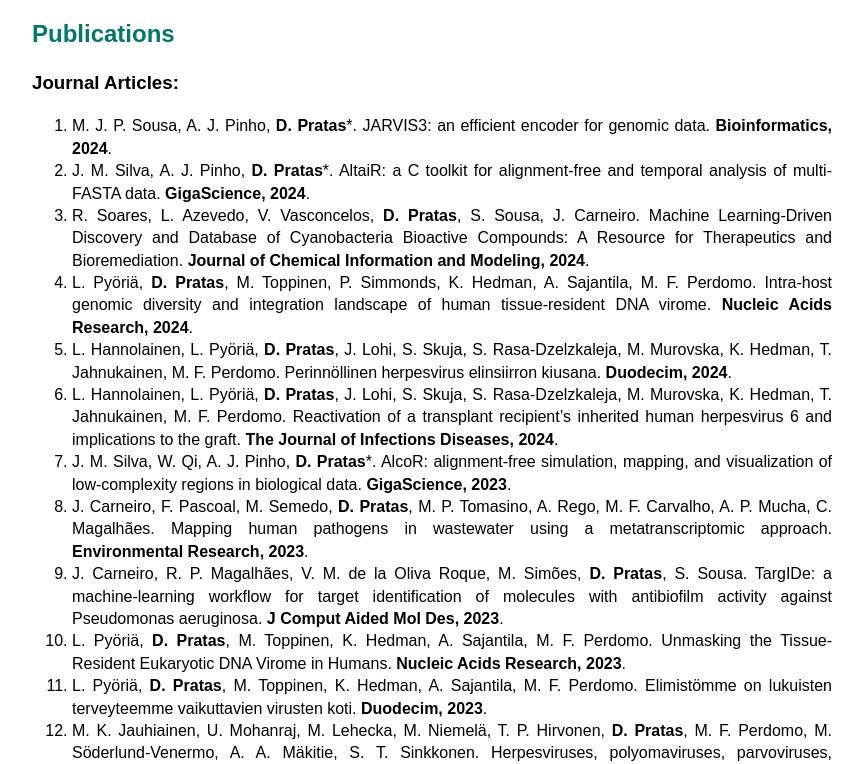
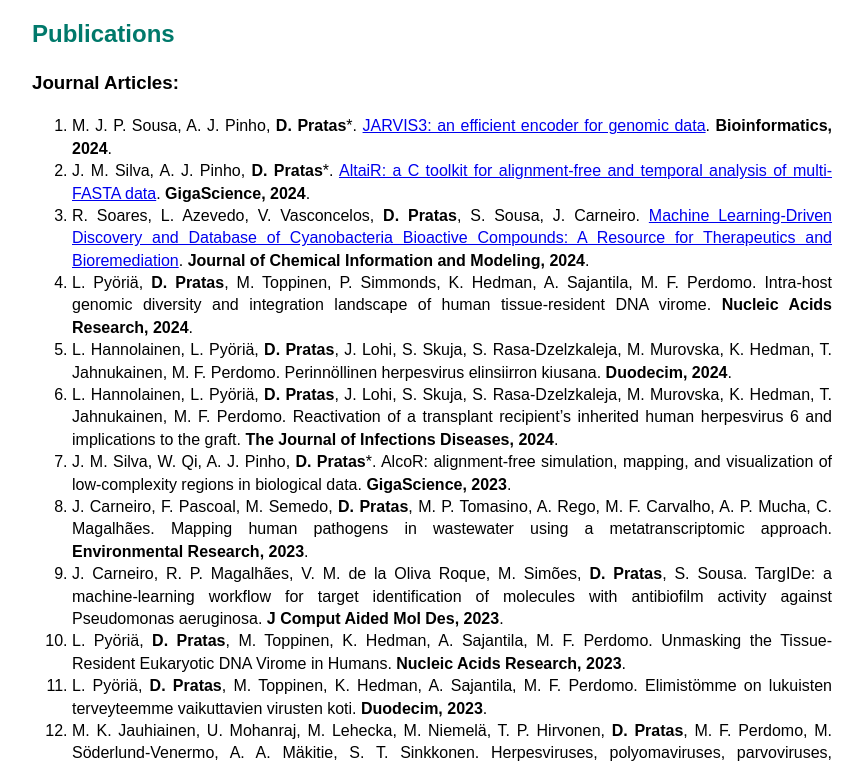
Before and after one commit to pratas/pratas.github.io, a plain HTML site: page index.html in a window 1280 px wide. Shown: the part 1612-2376 px from the top of the page, without its empty margins (208-1071 px from the left). Drawn offline with Linux system fonts and the light colour scheme.

Commit message:
Update index.html

```diff
--- a/index.html
+++ b/index.html
@@ -131,9 +131,9 @@
       <h2>Publications</h2>
       <h3>Journal Articles:</h3>
         <ol>
-          <li>M. J. P. Sousa, A. J. Pinho, <strong>D. Pratas</strong>*. JARVIS3: an efficient encoder for genomic data. <strong>Bioinformatics, 2024</strong>.</li>
-          <li>J. M. Silva, A. J. Pinho, <strong>D. Pratas</strong>*. AltaiR: a C toolkit for alignment-free and temporal analysis of multi-FASTA data. <strong>GigaScience, 2024</strong>.</li>
-          <li>R. Soares, L. Azevedo, V. Vasconcelos, <strong>D. Pratas</strong>, S. Sousa, J. Carneiro. Machine Learning-Driven Discovery and Database of Cyanobacteria Bioactive Compounds: A Resource for Therapeutics and Bioremediation. <strong>Journal of Chemical Information and Modeling, 2024</strong>.</li>
+          <li>M. J. P. Sousa, A. J. Pinho, <strong>D. Pratas</strong>*. <a href="https://doi.org/10.1093/bioinformatics/btae725">JARVIS3: an efficient encoder for genomic data</a>. <strong>Bioinformatics, 2024</strong>.</li>
+          <li>J. M. Silva, A. J. Pinho, <strong>D. Pratas</strong>*. <a href="https://doi.org/10.1093/gigascience/giae086">AltaiR: a C toolkit for alignment-free and temporal analysis of multi-FASTA data</a>. <strong>GigaScience, 2024</strong>.</li>
+          <li>R. Soares, L. Azevedo, V. Vasconcelos, <strong>D. Pratas</strong>, S. Sousa, J. Carneiro. <a href="https://doi.org/10.1021/acs.jcim.4c00995">Machine Learning-Driven Discovery and Database of Cyanobacteria Bioactive Compounds: A Resource for Therapeutics and Bioremediation</a>. <strong>Journal of Chemical Information and Modeling, 2024</strong>.</li>
           <li>L. Pyöriä, <strong>D. Pratas</strong>, M. Toppinen, P. Simmonds, K. Hedman, A. Sajantila, M. F. Perdomo. Intra-host genomic diversity and integration landscape of human tissue-resident DNA virome. <strong>Nucleic Acids Research, 2024</strong>.</li>
           <li>L. Hannolainen, L. Pyöriä, <strong>D. Pratas</strong>, J. Lohi, S. Skuja, S. Rasa-Dzelzkaleja, M. Murovska, K. Hedman, T. Jahnukainen, M. F. Perdomo. Perinnöllinen herpesvirus elinsiirron kiusana. <strong>Duodecim, 2024</strong>.</li>
           <li>L. Hannolainen, L. Pyöriä, <strong>D. Pratas</strong>, J. Lohi, S. Skuja, S. Rasa-Dzelzkaleja, M. Murovska, K. Hedman, T. Jahnukainen, M. F. Perdomo. Reactivation of a transplant recipient’s inherited human herpesvirus 6 and implications to the graft. <strong>The Journal of Infections Diseases, 2024</strong>.</li>
@@ -248,13 +248,13 @@
 
         <h3>Book Chapters</h3>
         <ol>
-          <li>A. J. Pinho, <strong>D. Pratas</strong>, S. P. Garcia. Compressing resequencing data with GReEn. In: Deep Sequencing Data Analysis, ed. Noam Shomron, Humana Press (Methods in Molecular Biology, Vol. 1038), pp. 27–37, July <strong>2013</strong>.</li>
+          <li>A. J. Pinho, <strong>D. Pratas</strong>, S. P. Garcia. <a href="https://doi.org/10.1007/978-1-62703-514-9_2">Compressing resequencing data with GReEn</a>. In: Deep Sequencing Data Analysis, ed. Noam Shomron, Humana Press (Methods in Molecular Biology, Vol. 1038), pp. 27–37, July <strong>2013</strong>.</li>
         </ol>
 
         <h3>Other</h3>
         <ol>
-          <li>M. J. P. Sousa, M. Toppinen, L. Pyöriä, K. Hedman, A. Sajantila, M. F. Perdomo, <strong>D. Pratas*</strong>. Comparative evaluation of computational methods for reconstruction of human viral genomes. bioRxiv, <strong>2025</strong>.</li>
-          <li><strong>D. Pratas*</strong>, A. J. Pinho, R. M. Silva, J. M. O. S. Rodrigues, M. Hosseini, T. Caetano, P. J. S. G. Ferreira. FALCON-meta: A method to infer metagenomic composition of ancient DNA. bioRxiv, <strong>2018</strong>.</li>
+          <li>M. J. P. Sousa, M. Toppinen, L. Pyöriä, K. Hedman, A. Sajantila, M. F. Perdomo, <strong>D. Pratas*</strong>. <a href="https://doi.org/10.1101/2025.01.17.633368">Comparative evaluation of computational methods for reconstruction of human viral genomes</a>. bioRxiv, <strong>2025</strong>.</li>
+          <li><strong>D. Pratas*</strong>, A. J. Pinho, R. M. Silva, J. M. O. S. Rodrigues, M. Hosseini, T. Caetano, P. J. S. G. Ferreira. < a href="https://doi.org/10.1101/267179">FALCON-meta: A method to infer metagenomic composition of ancient DNA</a>. bioRxiv, <strong>2018</strong>.</li>
         </ol>
 
         <h3>Books</h3>
```
